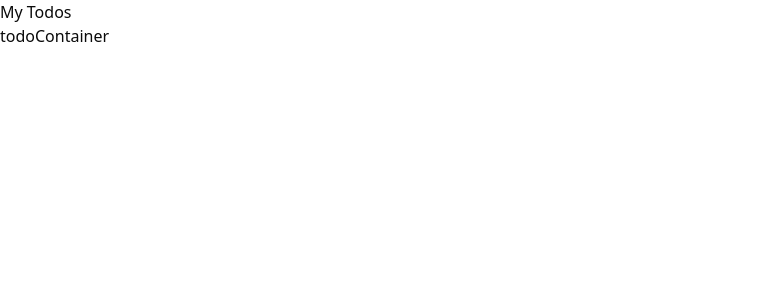
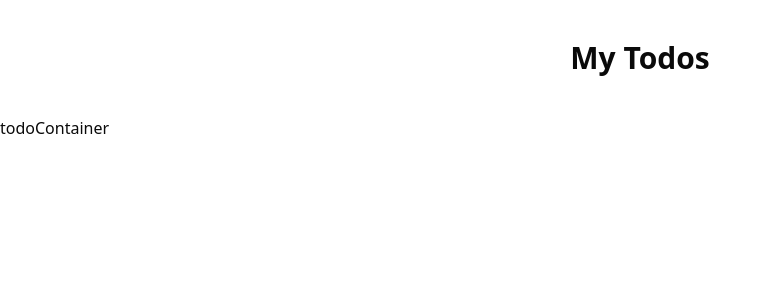
Before and after one commit to pranta-deba/todo-app-with-redux, a React (Vite) app: page / in a window 1280 px wide. Shown: the top 300 px of the page, without its empty margins (0-772 px from the left). Built offline with nearby package versions, Linux system fonts and the light colour scheme.

Commit message:
[UI] : Designed App Header

```diff
--- a/src/components/ui/Container.tsx
+++ b/src/components/ui/Container.tsx
@@ -5,7 +5,7 @@ interface IContainerProps {
 }
 
 const Container = ({ children }: IContainerProps) => {
-  return <div>{children}</div>;
+  return <div className="h-screen w-full max-w-7xl mx-auto">{children}</div>;
 };
 
 export default Container;
--- a/src/pages/Todo.tsx
+++ b/src/pages/Todo.tsx
@@ -4,7 +4,7 @@ import Container from "@/components/ui/container";
 const Todo = () => {
   return (
     <Container>
-      <h1>My Todos</h1>
+      <h1 className="text-center text-3xl font-semibold my-10">My Todos</h1>
       <TodoContainer />
     </Container>
   );
```
Also changed, not shown: 1 other file (tests, documents, lock files or other folders).
